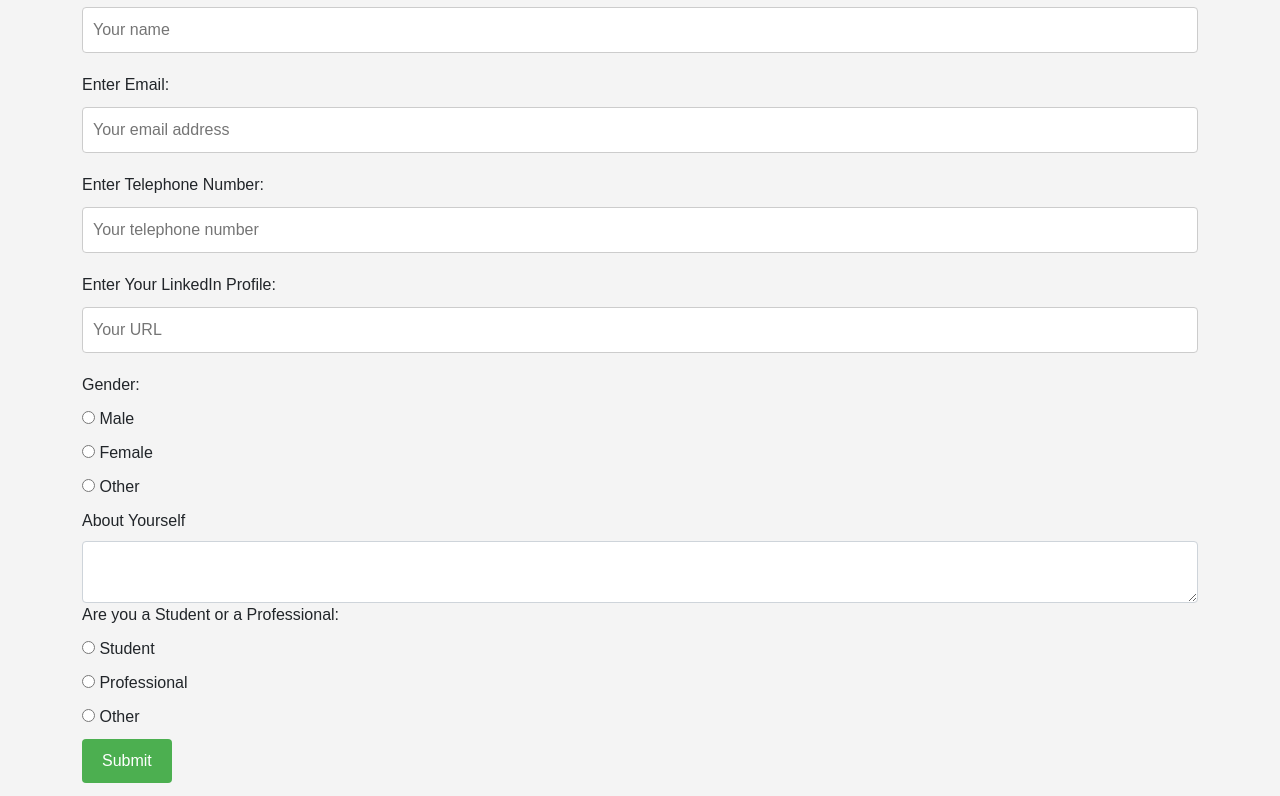
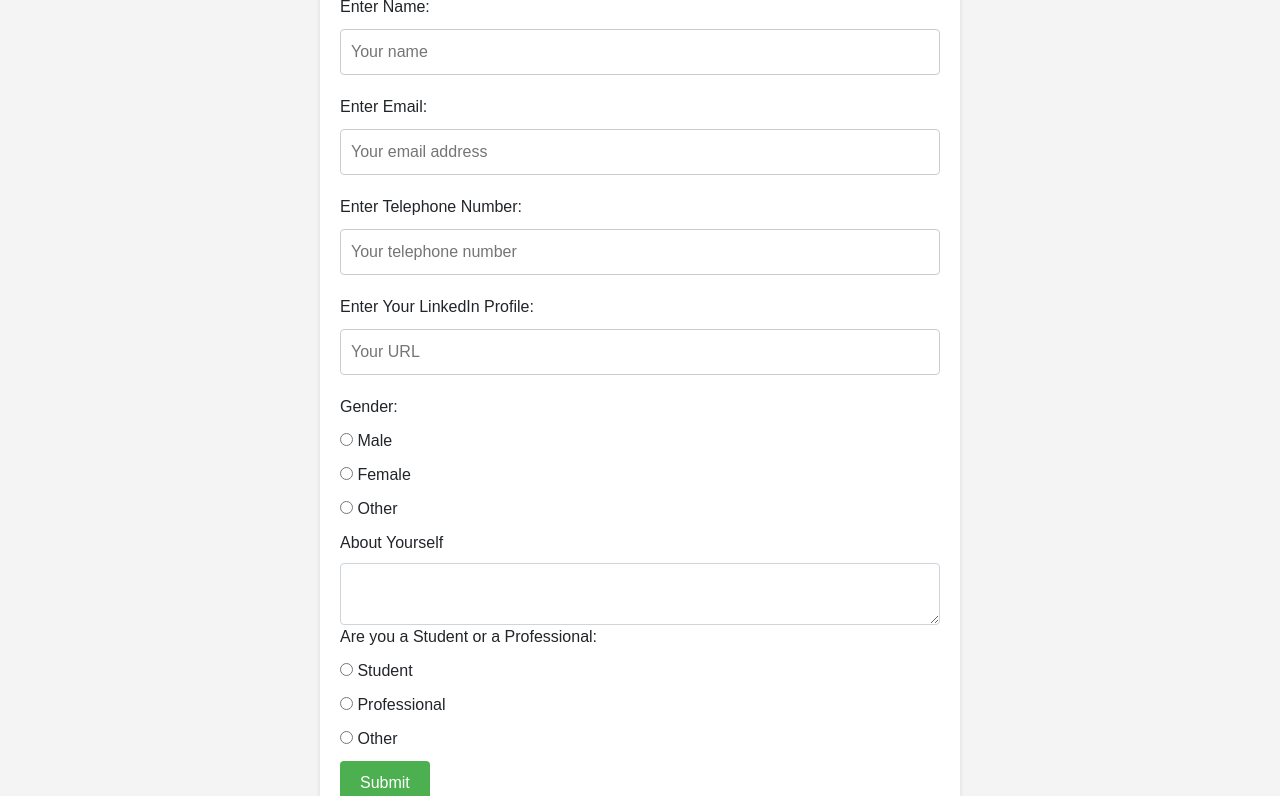
Before and after one commit to mansikushwahaaa/AlphaByte, a plain HTML site: page profile.html in a window 1280 px wide. Shown: the part 177-973 px from the top of the page. Drawn offline with nearby package versions, Linux system fonts and the light colour scheme.

Commit message:
added container class

```diff
--- a/profile.html
+++ b/profile.html
@@ -12,7 +12,14 @@
           margin: 0;
           padding: 0;
       }
-
+      .container {
+          width: 50%;
+          margin: 50px auto;
+          background-color: #fff;
+          padding: 20px;
+          border-radius: 8px;
+          box-shadow: 0 2px 5px rgba(0,0,0,0.1);
+      }
       label {
           display: block;
           margin-bottom: 10px;
```
